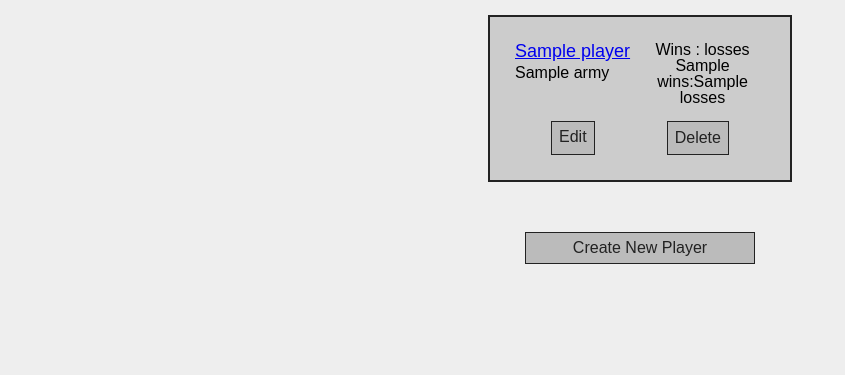
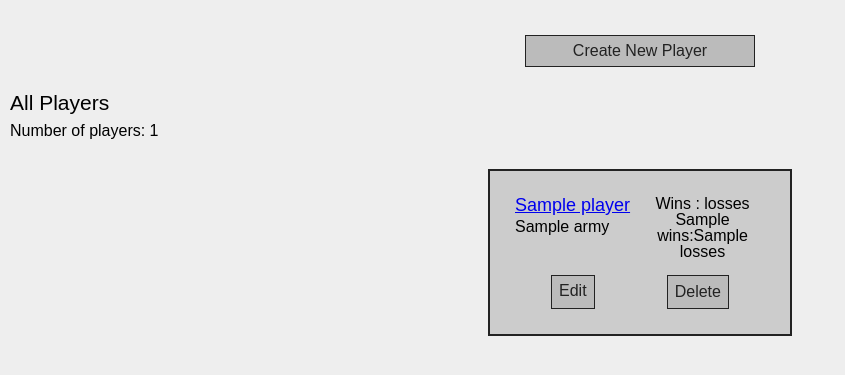
Before and after one commit to TheFonz270/oloProject_SportsScoringApp, a Flask app: page /players in a window 1280 px wide. Shown: the part 41-416 px from the top of the page, without its empty margins (0-845 px from the left). Run offline with Flask 2, Linux system fonts and the light colour scheme; a database or web service that is not in the repository returns one stand-in record (values such as "Sample title"); parts of the project's set-up code (start-up, migrations or seed data) failed here and were passed over; some libraries are stand-ins or nearby versions.

Commit message:
css tweaks

```diff
--- a/Code/controllers/games_controller.py
+++ b/Code/controllers/games_controller.py
@@ -13,7 +13,8 @@ games_blueprint = Blueprint("games", __name__)
 @games_blueprint.route("/games")
 def games():
     games = game_repository.select_all()
-    return render_template("games/index.html", all_games=games)
+    games_length = len(games)
+    return render_template("games/index.html", all_games=games, games_length = games_length)
 
 
 # NEW
--- a/Code/controllers/players_controller.py
+++ b/Code/controllers/players_controller.py
@@ -12,14 +12,16 @@ players_blueprint = Blueprint("players", __name__)
 @players_blueprint.route("/players")
 def players():
     players = player_repository.select_all()
-    return render_template("players/index.html", all_players=players)
+    players_length = len(players)
+    return render_template("players/index.html", all_players=players, players_length = players_length)
 
 # SHOW
 @players_blueprint.route("/players/<id>", methods=['GET'])
 def show_player(id):
     player = player_repository.select(id)
     games = game_repository.select_by_player(player)
-    return render_template('players/player.html', player = player, player_games=games)
+    player_games_length = len(games)
+    return render_template('players/player.html', player = player, player_games=games, player_games_length = player_games_length)
 
 # EDIT
 # GET '/players/<id>/edit'
@@ -45,7 +47,9 @@ def update_player(id):
 # NEW
 @players_blueprint.route("/players/new", methods=['GET'])
 def new_player():
-    return render_template("players/new.html")
+    players = player_repository.select_all()
+    players_length = len(players)
+    return render_template("players/new.html", players_length = players_length)
 
 # CREATE
 @players_blueprint.route("/players",  methods=['POST'])
--- a/Code/static/style.css
+++ b/Code/static/style.css
@@ -90,16 +90,16 @@ main {
     font-size:16px;
 }
 
-.card_footer a:hover, .card_footer input:hover, .sub-footer a:hover {
+.card_footer a:hover, .card_footer input:hover, .sub-footer a:hover, .sub-header a:hover {
     background-color: #ddd
 }
 
-.sub-footer {
+.sub-footer, .sub-header {
     text-align:center;
     margin-top:20px;
 }
 
-.sub-footer a, .sub-footer input {
+.sub-footer a, .sub-footer input, .sub-header a, .sub-header input {
     display:block;
     border:1px solid #222;
     padding:7px;
@@ -111,9 +111,11 @@ main {
     margin:15px auto;
 }
 
-.sub-footer a {
+.sub-footer a, .sub-header a {
     width:214px;
 }
+
+
 
 .game_card_top {
     display:flex;
--- a/Code/templates/players/index.html
+++ b/Code/templates/players/index.html
@@ -1,6 +1,12 @@
 {% extends "base.html" %}
 {% block content %}
 
+<div class="sub-header">
+    <a href="/players/new">Create New Player</a>
+</div>
+
+<h2>All Players</h2>
+<p>Number of players: {{ players_length }}</p>
 {% for player in all_players %}
     <div class="player_card">
         <div class="player_card_top">
@@ -21,8 +27,5 @@
 
 {% endfor %}
 
-<div class="sub-footer">
-    <a href="/players/new">Create New Player</a>
-</div>
 
 {% endblock %}
--- a/Code/templates/players/new.html
+++ b/Code/templates/players/new.html
@@ -1,6 +1,8 @@
 {% extends "base.html" %}
 {% block content %}
 
+<h2>New Player</h2>
+<p>Number of players: {{ players_length }}</p>
 <form class="form_page" action="/players" method="post">
     <div>
       <label for="name">Name:</label>
--- a/Code/templates/players/player.html
+++ b/Code/templates/players/player.html
@@ -16,6 +16,7 @@
     </div>
 </div>
 <h2>Player's Games</h2>
+<p>Number of games: {{ player_games_length }}</p>
 {% for game in player_games %}
     <div class="game_card">
         <div class="game_card_top">
```
Also changed, not shown: Code/models/tournament.py (+20 -8 lines), Code/templates/games/index.html (+8 -5 lines).
